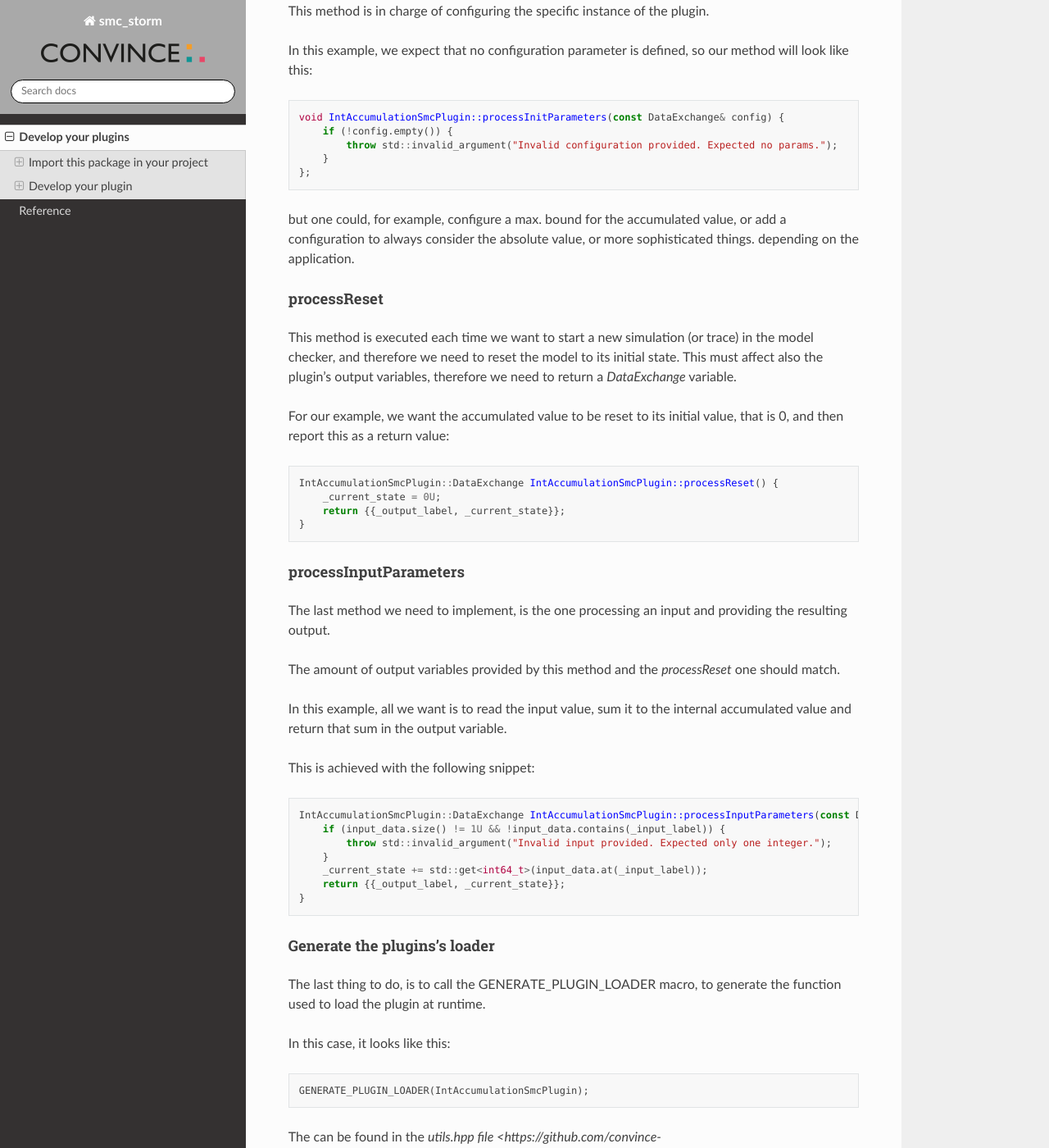
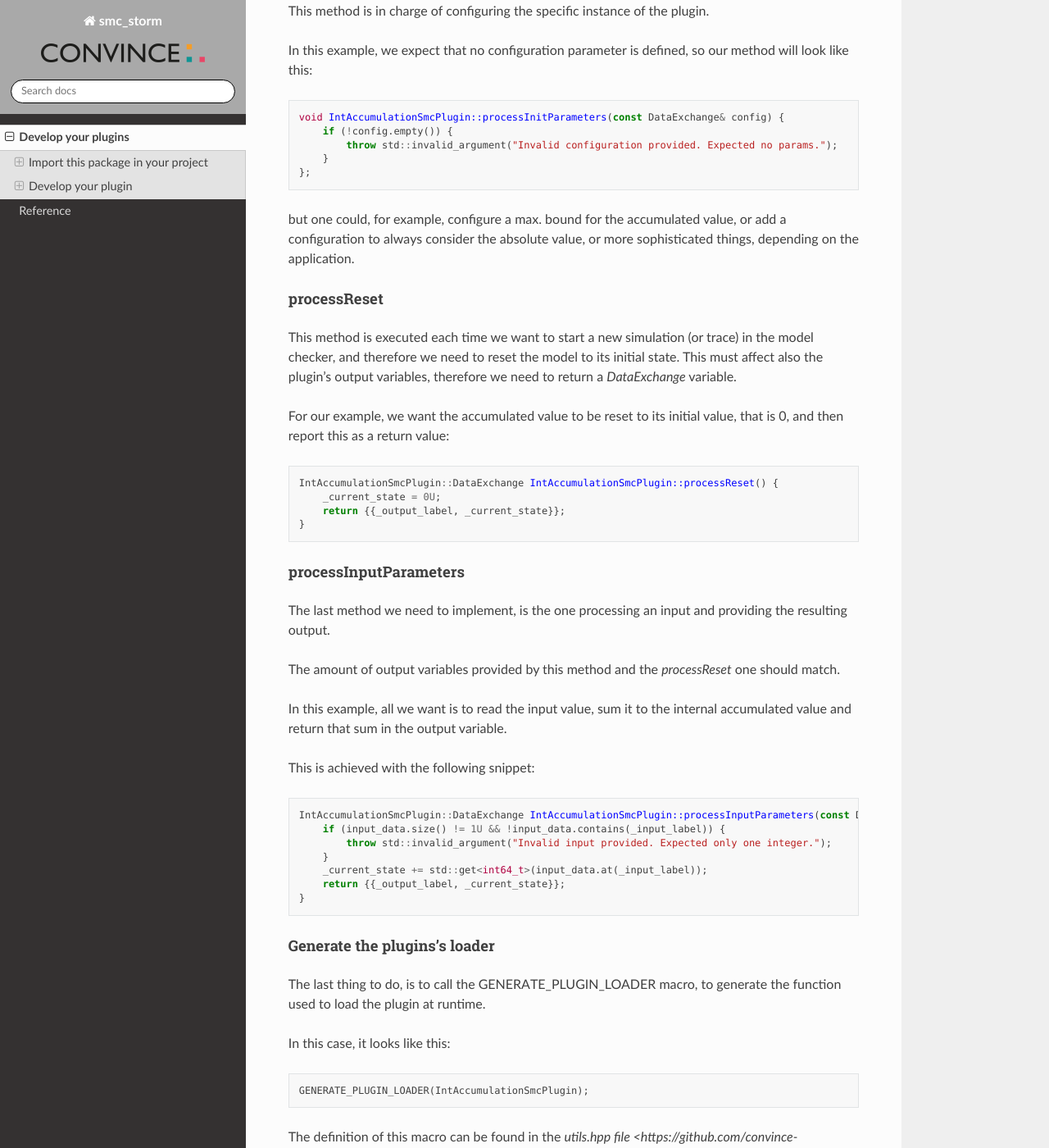
Before and after one commit to convince-project/smc_verifiable_plugins, a Sphinx documentation site: the page built from docs/source/development.rst, in a window 1280 px wide and 1400 px high, scrolled down 2515 px. Shown: the whole window at 82% size. Built offline with Sphinx 7.4.7 and the Read the Docs theme 3.1.0, drawn with Linux system fonts in a browser that asks for light colours; pages that are not in the unit, such as notebooks, are missing from menus.

Commit message:
Address review
Signed-off-by: Marco Lampacrescia <marco.lampacrescia@de.bosch.com>

```diff
--- a/docs/source/development.rst
+++ b/docs/source/development.rst
@@ -122,7 +122,7 @@
         }
     };
 
-but one could, for example, configure a max. bound for the accumulated value, or add a configuration to always consider the absolute value, or more sophisticated things. depending on the application.
+but one could, for example, configure a max. bound for the accumulated value, or add a configuration to always consider the absolute value, or more sophisticated things, depending on the application.
 
 processReset
 ______________
@@ -170,4 +170,4 @@
 
     GENERATE_PLUGIN_LOADER(IntAccumulationSmcPlugin);
 
-The can be found in the `utils.hpp file <https://github.com/convince-project/smc_verifiable_plugins/blob/main/include/smc_verifiable_plugins/utils.hpp>`.
+The definition of this macro can be found in the `utils.hpp file <https://github.com/convince-project/smc_verifiable_plugins/blob/main/include/smc_verifiable_plugins/utils.hpp>`.
--- a/docs/source/reference.rst
+++ b/docs/source/reference.rst
@@ -11,7 +11,7 @@
 JANI models making use of plugins, can be executed only by means of its custom cache-less states expansion modality (using the `--disable-explored-states-caching` flag).
 Additionally, the paths to the folders containing all required plugins shall be provided when invoking SMC Storm (using `--plugin-paths`).
 
-Here an example for verifying the plugin-based model called `sum_dice_throws_plugins.jani` using smc_storm:
+Here is an example for verifying the plugin-based model called `sum_dice_throws_plugins.jani` using smc_storm:
 
 .. code-block:: bash
 
```
